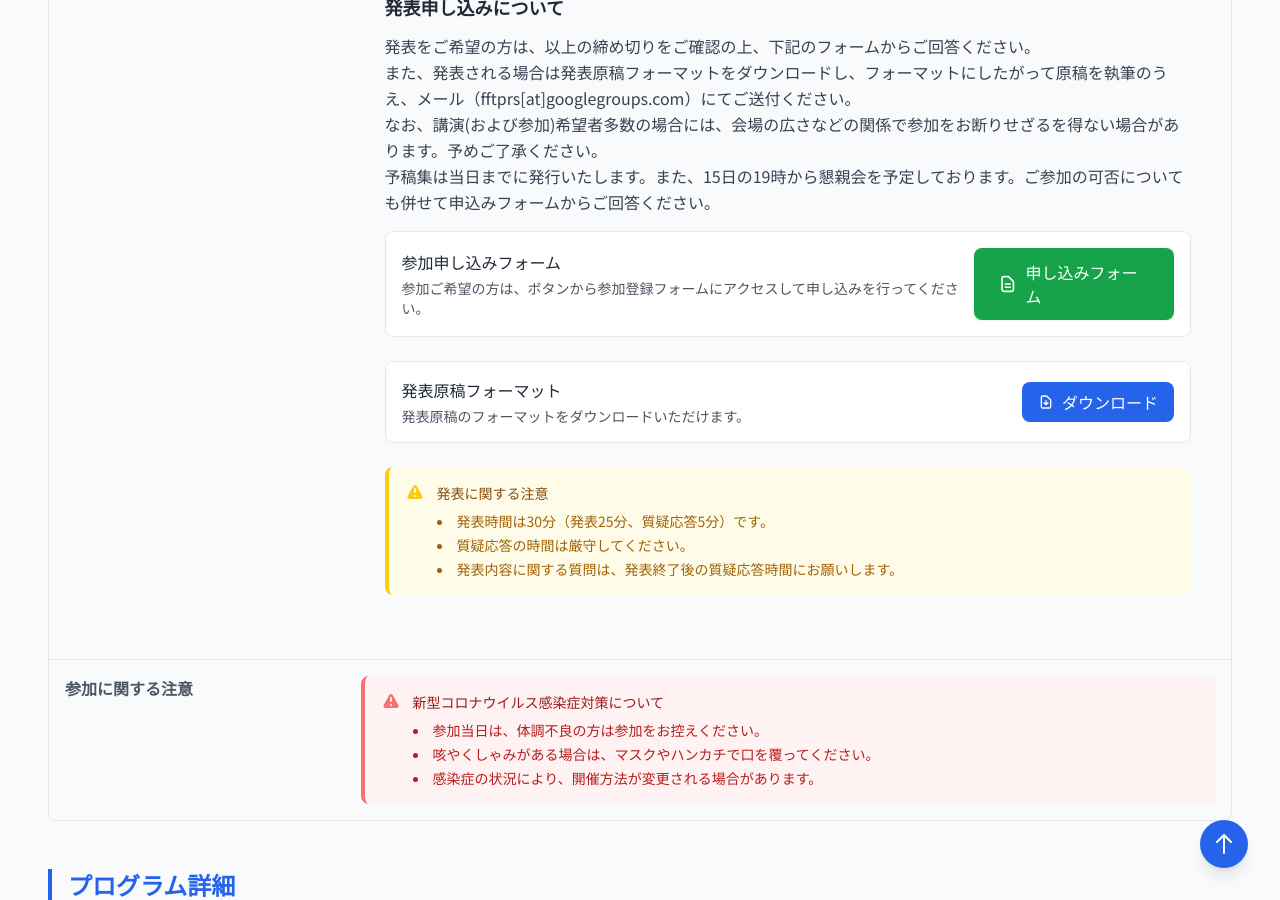
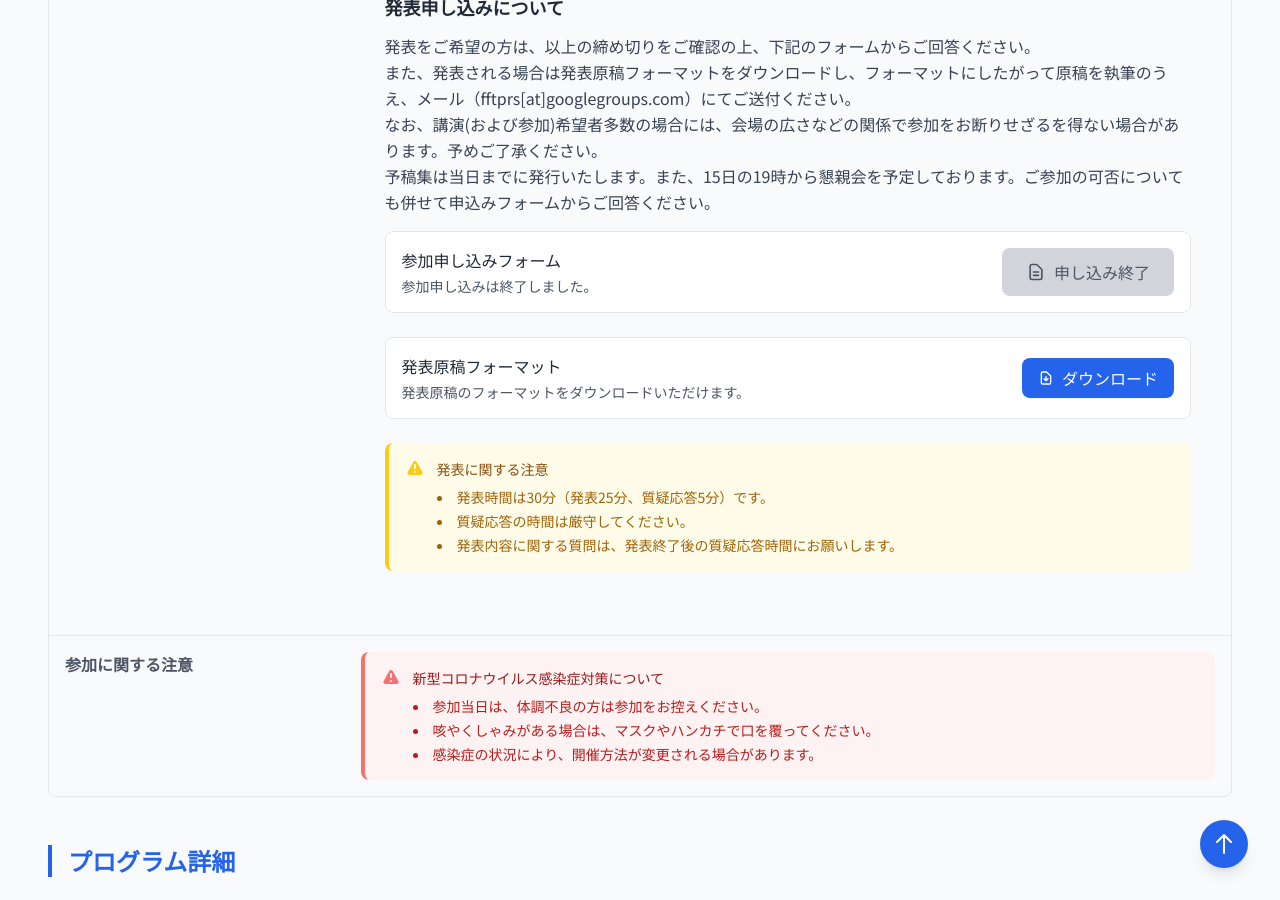
Before and after one commit to FFTPRS/WS, a Jekyll site: the page built from pages/workshop12.html, in a window 1280 px wide and 900 px high, scrolled down 1609 px. Built offline with Jekyll 4.4.1, drawn with Linux system fonts in a browser that asks for light colours; nearby versions of some CDN libraries.

Commit message:
第12回のステータスを終了に変更
Mark the workshop12 application form as closed in the site data. This updates the form status from "公開中" to "終了" so the page reflects that the application period has ended.

```diff
--- a/_data/workshop12.yml
+++ b/_data/workshop12.yml
@@ -20,7 +20,7 @@ presentation_submission_deadline: "発表申込締切: 2026年<del>08月31日 (
 social_gathering_application_deadline: "懇親会参加申込締切: 2026年<del>08月31日 (月)</del> 09月09日 (水) <b>延長しました</b>"
 application_form:
   # "未公開" / "公開中" / "終了" のいずれかを指定
-  status: "公開中"
+  status: "終了"
   url: "https://forms.cloud.microsoft/Pages/ResponsePage.aspx?id=dqpZ2qrg50-_EXI97pjWdorPFvBF-BFDr4AyG3iXSWNUMkFUMVRSMDREVDNBSjA5TkNJTlUyTEFOMC4u"
 application_description: "
 発表をご希望の方は、以上の締め切りをご確認の上、下記のフォームからご回答ください。<br />
```
